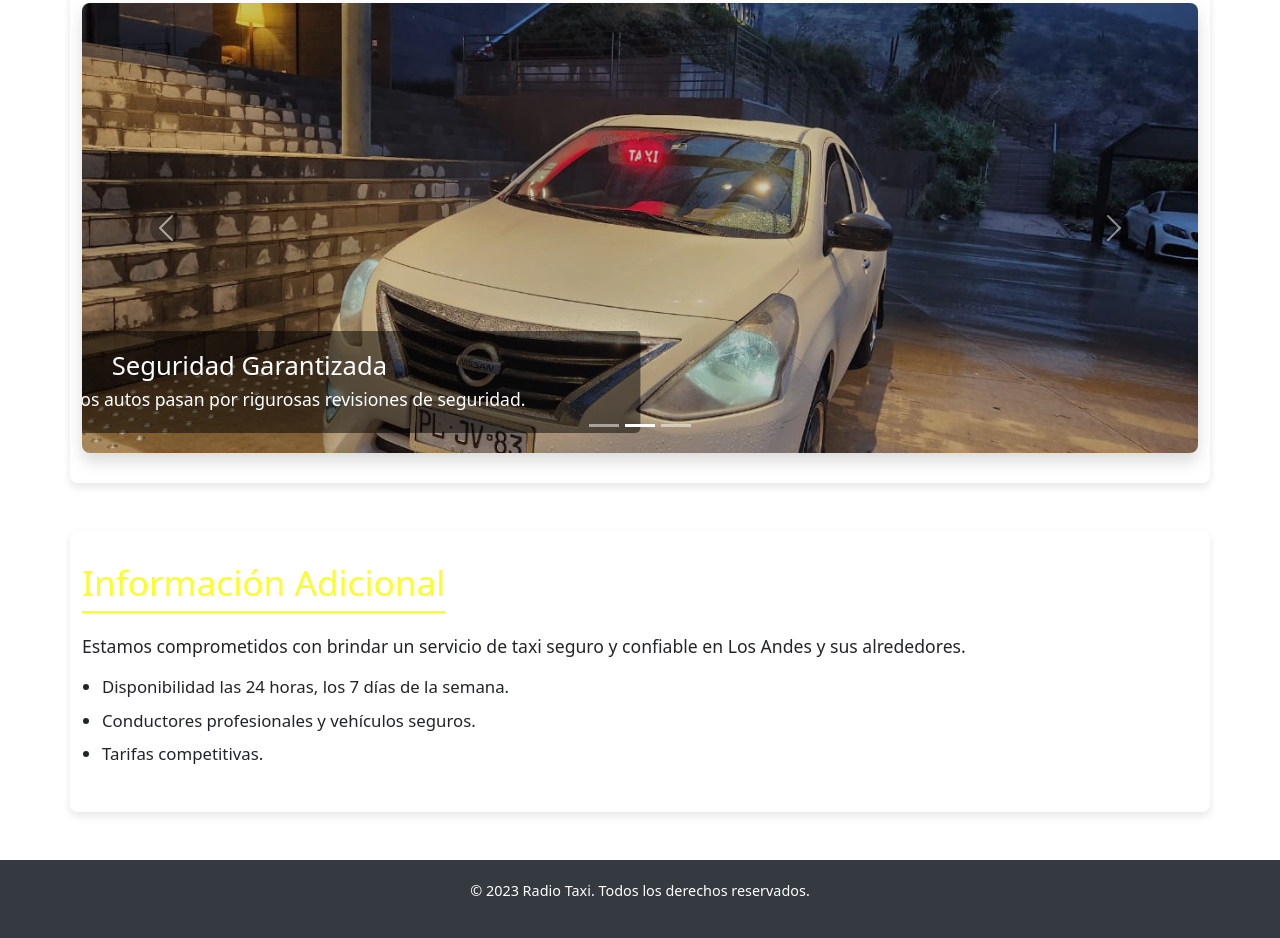
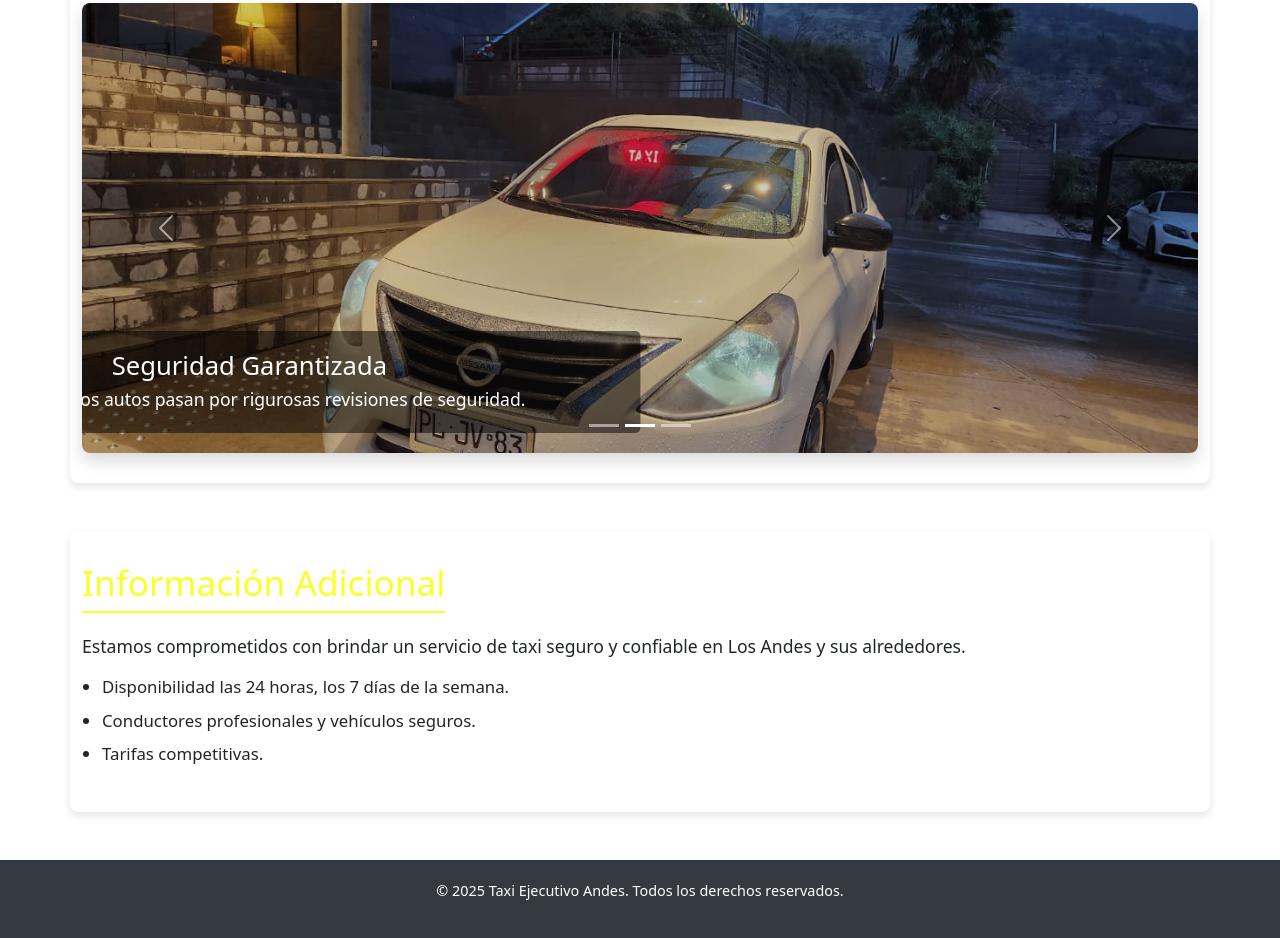
Before and after one commit to Eespressoo/Eespressoo.github.io, a plain HTML site: page index.html in a window 1280 px wide. Shown: the part 923-1861 px from the top of the page. Drawn offline with nearby package versions, Linux system fonts and the light colour scheme; a script that the page names is missing.

Commit message:
Update index.html

```diff
--- a/index.html
+++ b/index.html
@@ -119,7 +119,7 @@
     </main>
 
     <footer>
-        <p>&copy; 2023 Radio Taxi. Todos los derechos reservados.</p>
+        <p>&copy; 2025 Taxi Ejecutivo Andes. Todos los derechos reservados.</p>
     </footer>
 
     <script src="https://cdn.jsdelivr.net/npm/@popperjs/core@2.11.8/dist/umd/popper.min.js" integrity="sha384-I7E8VVD/ismYTF4hNIPjVp/Zjvgyol6VFvRkX/vR+Vc4jQkC+hVqc2pM8ODewa9r" crossorigin="anonymous"></script>
```
